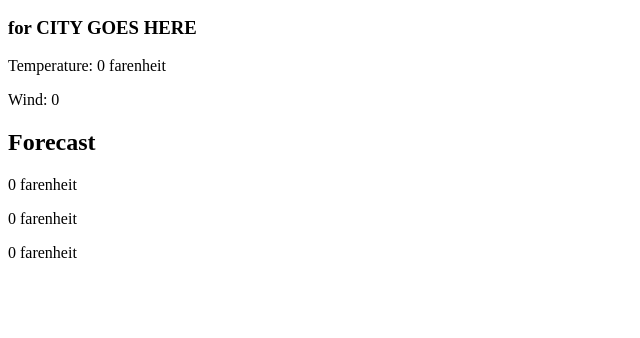
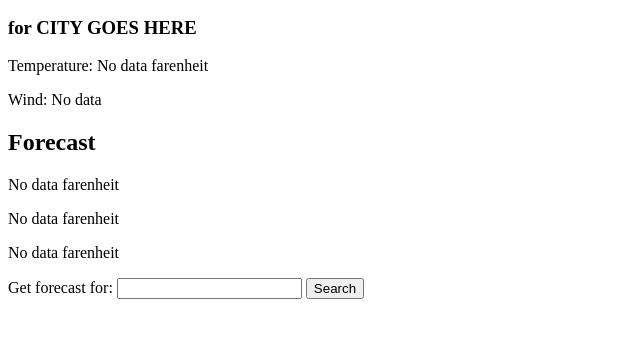
Before and after one commit to brewchetta/10-fetch-review, a plain HTML site: page index.html in a window 1280 px wide. Shown: the part 402-740 px from the top of the page, without its empty margins (0-640 px from the left). Drawn offline with Linux system fonts and the light colour scheme; no server answers.

Commit message:
submit for currentCity

```diff
--- a/afternoon-exercises.js
+++ b/afternoon-exercises.js
@@ -8,6 +8,9 @@ const windTodaySpan = document.querySelector("#wind-today")
 const dayOneForecastSpan = document.querySelector("#day-1-forecast")
 const dayTwoForecastSpan = document.querySelector("#day-2-forecast")
 const dayThreeForecastSpan = document.querySelector("#day-3-forecast")
+const currentCityForm = document.querySelector("#current-city-form")
+const currentCityInput = document.querySelector("#current-city-input")
+const loadingIndicator = document.querySelector("#loading-indicator")
 
 // 1. Choose a default city. This can be a city close to you or alternately "NewYorkCity". Your city isn't guaranteed to be in the API so test in the browser by going to https://goweather.xyz/weather/YOUR_CITY_HERE.
 
@@ -19,6 +22,9 @@ let currentCity = "NewYorkCity"
 // 2. Make a fetch to the url + `currentCity` which will return simple weather data. Display the name of the currentCity, the current temperature, and wind speed.
 
 async function getWeatherForCurrentCity() {
+    setLoading(true)
+
+    try {
         const response = await fetch(WEATHER_BASE_URL + currentCity)
         const data = await response.json()
 
@@ -36,13 +42,31 @@ async function getWeatherForCurrentCity() {
 
         const parsedTemp3 = parseInt(data.forecast[2].temperature)
         dayThreeForecastSpan.textContent = cToF(parsedTemp3)
+    } catch(error) {
+        tempTodaySpan.textContent = "No data"
+        windTodaySpan.textContent = "No data"
+        dayOneForecastSpan.textContent = "No data"
+        dayTwoForecastSpan.textContent = "No data"
+        dayThreeForecastSpan.textContent = "No data"
+        alert(`Unable to fetch the weather for ${currentCity}`)
+    } finally {
+        setLoading(false)
     }
+}
+
+// 3. The temperature is currently in celsius so convert it to farenheit. You will need to find a way to get only the first part of the temperature string, convert it into an integer, and then do the math for it.
 
 function cToF(temp) {
     return (temp * 1.8) + 32
 }
 
-// 3. The temperature is currently in celsius so convert it to farenheit. You will need to find a way to get only the first part of the temperature string, convert it into an integer, and then do the math for it.
+function setLoading(loading) {
+    if (loading) {
+        loadingIndicator.style.display = "block"
+    } else {
+        loadingIndicator.style.display = "none"
+    }
+}
 
 // BONUS: Do this for wind speed as well from km/h to mi/h.
 
@@ -50,4 +74,12 @@ function cToF(temp) {
 
 // BONUS: Create a <form> for city names. When submitted, change the currentCity to the submitted city and refetch the data, rendering as necessary.
 
+currentCityForm.addEventListener("submit", handleChangeCurrentCity)
+
+function handleChangeCurrentCity(event) {
+    event.preventDefault()
+    currentCity = currentCityInput.value
     getWeatherForCurrentCity()
+}
+
+getWeatherForCurrentCity()
--- a/index.html
+++ b/index.html
@@ -61,6 +61,7 @@
 
     <section>
         <h2>Current Weather</h2>
+        <p id="loading-indicator">Loading...</p>
         <h3>for <span id="current-city-name">CITY GOES HERE</span></h3>
 
         <p>Temperature: <span id="temp-today">0</span> farenheit</p>
@@ -77,5 +78,12 @@
         <p><span id="day-3-forecast">0</span> farenheit</p>
     </section>
 
+    <form id="current-city-form">
+        <label for="current-city-input">Get forecast for:</label>
+        <input id="current-city-input" type="text">
+
+        <input type="submit" value="Search">
+    </form>
+
 </body>
 </html>
```
Lines whose indentation alone changed are shown as unchanged.
